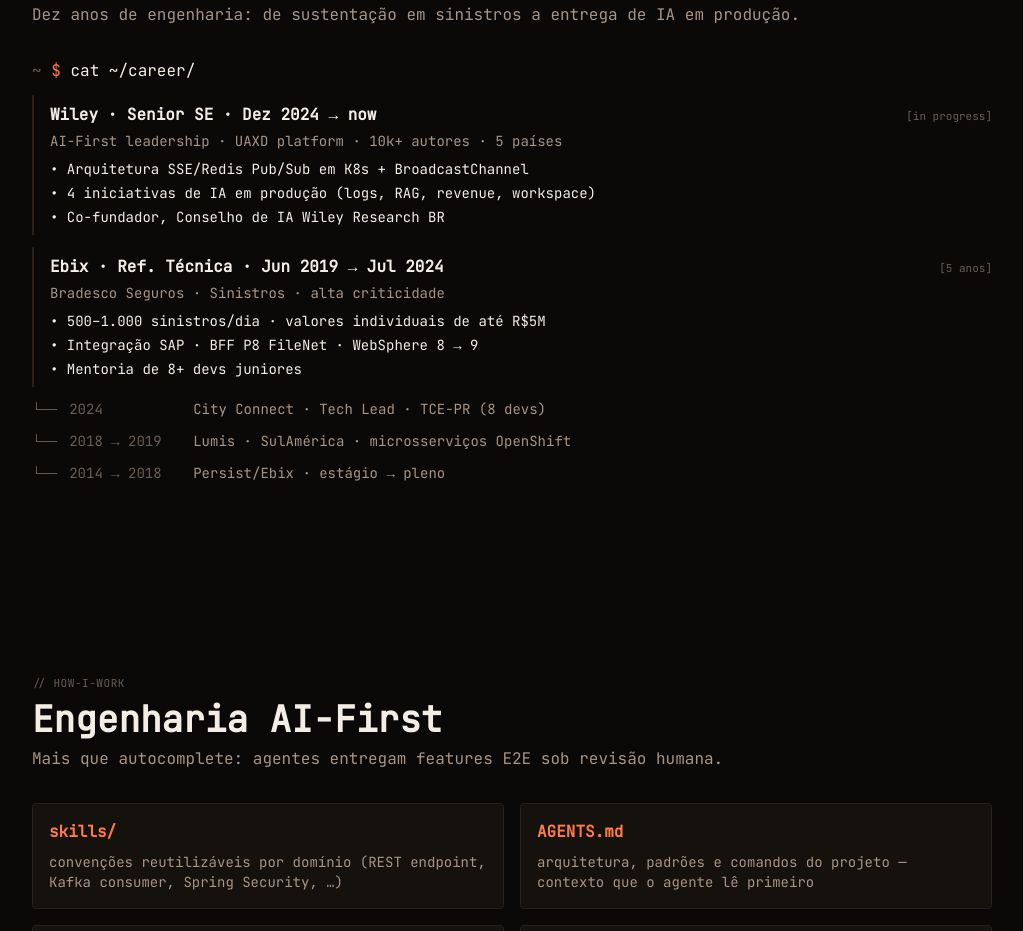
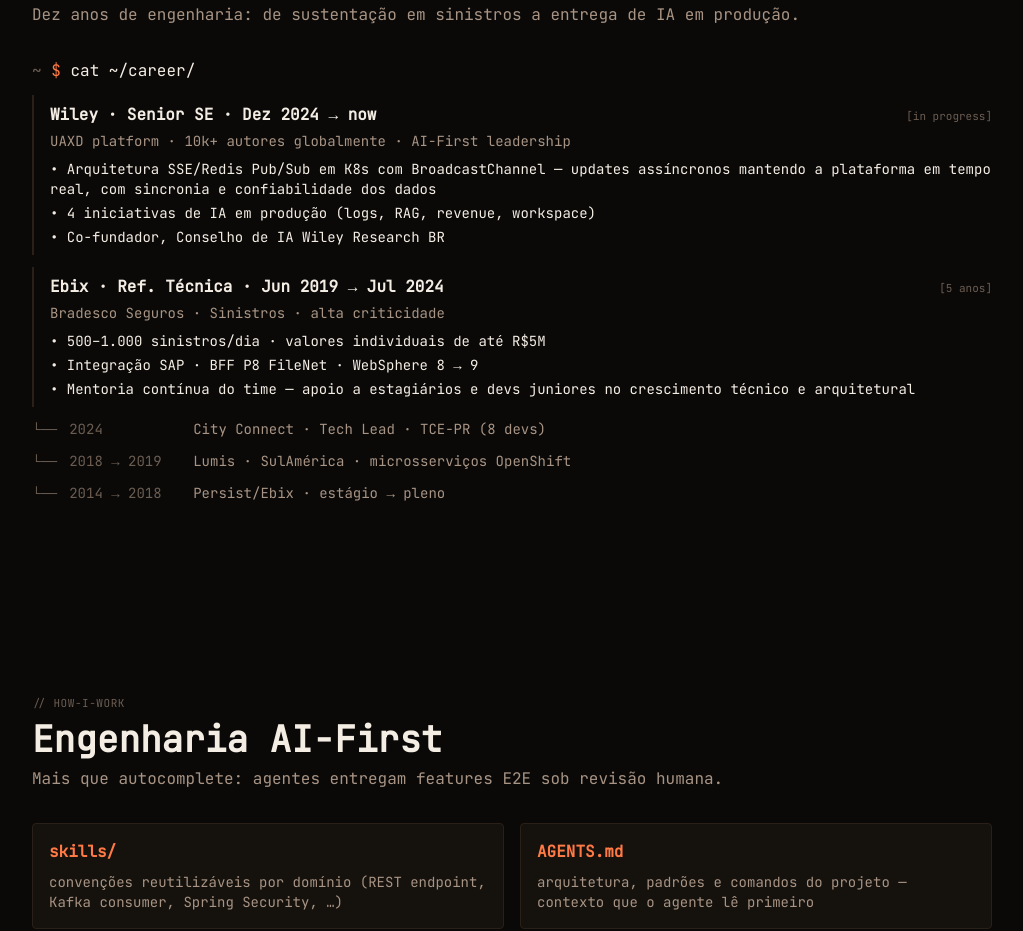
Before and after one commit to leoferolive/leoferolive.com.br, a React (Vite) app: page / in a window 1280 px wide. Shown: the part 2280-3211 px from the top of the page, without its empty margins (128-1151 px from the left). Built offline with nearby package versions, Linux system fonts and the light colour scheme.

Commit message:
refactor(career): emphasize UAXD reach in Wiley + open-ended mentorship in Ebix

```diff
--- a/src/data/career.ts
+++ b/src/data/career.ts
@@ -29,13 +29,13 @@
     period: { pt: 'Dez 2024 → now', en: 'Dec 2024 → now' },
     badge: 'in_progress',
     summary: {
-      pt: 'AI-First leadership · UAXD platform · 10k+ autores · 5 países',
-      en: 'AI-First leadership · UAXD platform · 10k+ authors · 5 countries',
+      pt: 'UAXD platform · 10k+ autores globalmente · AI-First leadership',
+      en: 'UAXD platform · 10k+ authors globally · AI-First leadership',
     },
     bullets: [
       {
-        pt: 'Arquitetura SSE/Redis Pub/Sub em K8s + BroadcastChannel',
-        en: 'SSE/Redis Pub/Sub architecture in K8s + BroadcastChannel',
+        pt: 'Arquitetura SSE/Redis Pub/Sub em K8s com BroadcastChannel — updates assíncronos mantendo a plataforma em tempo real, com sincronia e confiabilidade dos dados',
+        en: 'SSE/Redis Pub/Sub architecture in K8s with BroadcastChannel — async updates keeping the platform real-time, with data sync and reliability',
       },
       {
         pt: '4 iniciativas de IA em produção (logs, RAG, revenue, workspace)',
@@ -68,8 +68,8 @@
         en: 'SAP integration · BFF over P8 FileNet · WebSphere 8 → 9 migration',
       },
       {
-        pt: 'Mentoria de 8+ devs juniores',
-        en: 'Mentored 8+ junior developers',
+        pt: 'Mentoria contínua do time — apoio a estagiários e devs juniores no crescimento técnico e arquitetural',
+        en: 'Ongoing team mentorship — supporting interns and junior devs in their technical and architectural growth',
       },
     ],
   },
```
Also changed, not shown: 1 other file (tests, documents, lock files or other folders).
